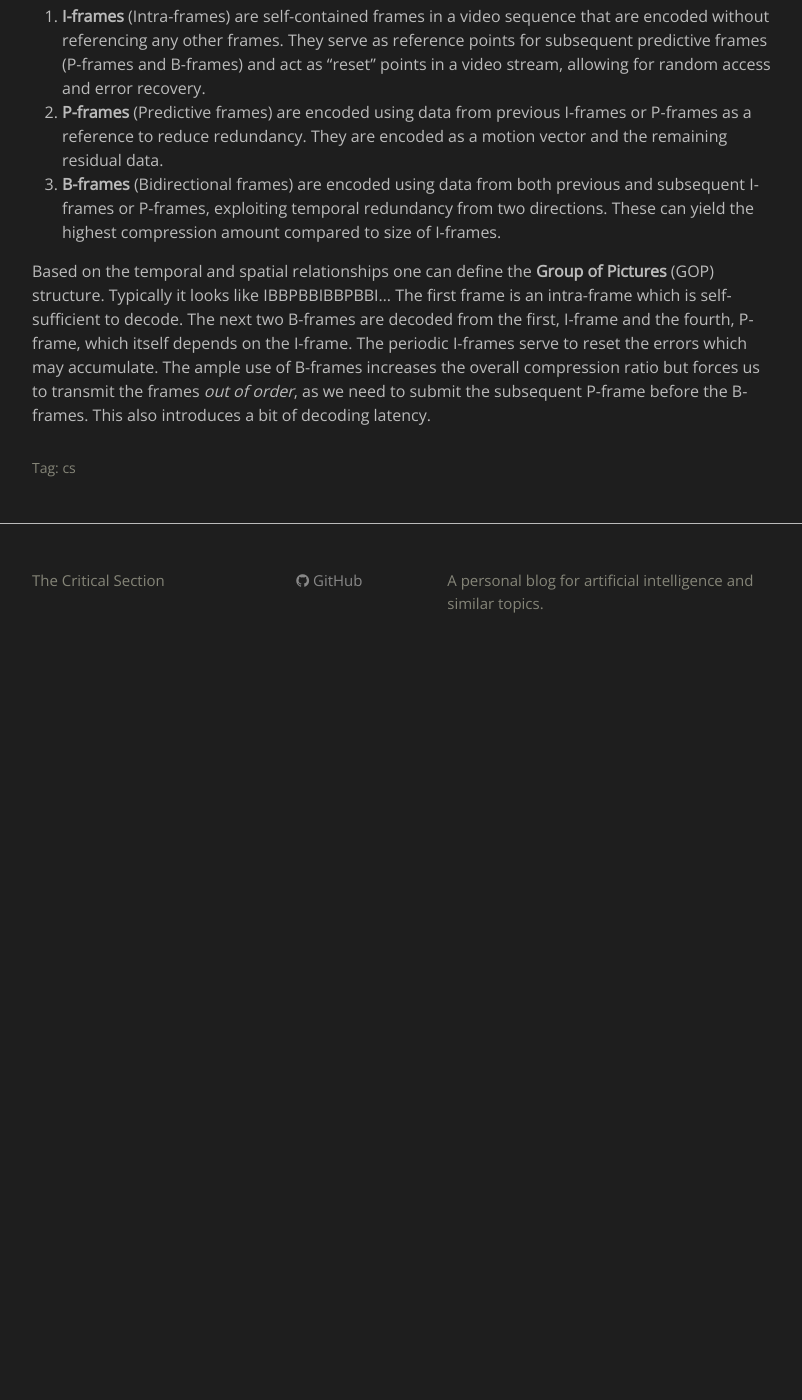
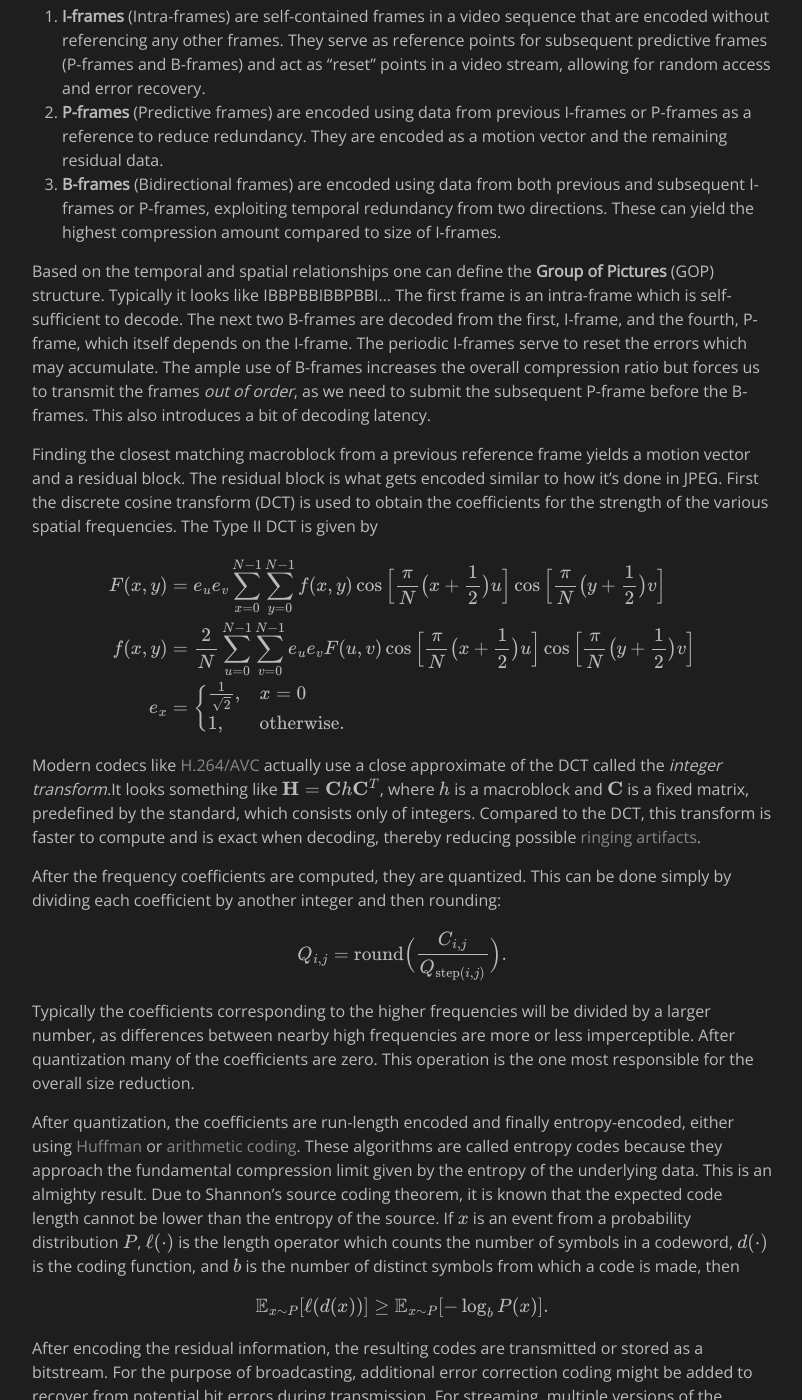
Before and after one commit to aceofgreens/aceofgreens.github.io, a Jekyll site: the page built from _posts/2023-09-13-mpeg.md, in a window 1280 px wide and 1400 px high, scrolled down 2468 px. Shown: the whole window, without its empty margins (238-1040 px from the left). Built offline with Jekyll 4.4.1, drawn with Linux system fonts in a browser that asks for light colours; formulas are drawn with MathJax 3; before the commit the page ends 3142 px from its top, so only the background shows below that; some of the changed text lies outside the part shown.

Commit message:
Progress on post

```diff
--- a/_posts/2023-09-13-mpeg.md
+++ b/_posts/2023-09-13-mpeg.md
@@ -43,8 +43,44 @@ Even the best-matching found block may not match exactly.For that reason the enc
 2. **P-frames** (Predictive frames) are encoded using data from previous I-frames or P-frames as a reference to reduce redundancy. They are encoded as a motion vector and the remaining residual data.
 3. **B-frames** (Bidirectional frames) are encoded using data from both previous and subsequent I-frames or P-frames, exploiting temporal redundancy from two directions. These can yield the highest compression amount compared to size of I-frames.
 
-Based on the temporal and spatial relationships one can define the **Group of Pictures** (GOP) structure. Typically it looks like IBBPBBIBBPBBI... The first frame is an intra-frame which is self-sufficient to decode. The next two B-frames are decoded from the first, I-frame and the fourth, P-frame, which itself depends on the I-frame. The periodic I-frames serve to reset the errors which may accumulate. The ample use of B-frames increases the overall compression ratio but forces us to transmit the frames *out of order*, as we need to submit the subsequent P-frame before the B-frames. This also introduces a bit of decoding latency.
+Based on the temporal and spatial relationships one can define the **Group of Pictures** (GOP) structure. Typically it looks like IBBPBBIBBPBBI... The first frame is an intra-frame which is self-sufficient to decode. The next two B-frames are decoded from the first, I-frame, and the fourth, P-frame, which itself depends on the I-frame. The periodic I-frames serve to reset the errors which may accumulate. The ample use of B-frames increases the overall compression ratio but forces us to transmit the frames *out of order*, as we need to submit the subsequent P-frame before the B-frames. This also introduces a bit of decoding latency.
 
+Finding the closest matching macroblock from a previous reference frame yields a motion vector and a residual block. The residual block is what gets encoded similar to how it's done in JPEG. First the discrete cosine transform (DCT) is used to obtain the coefficients for the strength of the various spatial frequencies. The Type II DCT is given by
+
+$$
+\begin{aligned}
+F(x, y) & = e_u e_v \sum_{x=0}^{N-1} \sum_{y=0}^{N-1} f(x, y) \cos \Big[\frac{\pi}{N} \big(x + \frac{1}{2}\big) u \Big]   \cos \Big[\frac{\pi}{N} \big(y + \frac{1}{2}\big) v \Big] \\
+
+f(x, y) & = \frac{2}{N} \sum_{u=0}^{N-1} \sum_{v=0}^{N-1} e_u e_v F(u, v)  \cos \Big[\frac{\pi}{N} \big(x + \frac{1}{2}\big) u \Big] \cos \Big[\frac{\pi}{N} \big(y + \frac{1}{2}\big) v \Big] \\
+
+e_x & = \begin{cases}
+\frac{1}{\sqrt{2}}, & x = 0 \\
+1, & \text{otherwise.}
+\end{cases}
+
+\end{aligned}
+$$
+
+Modern codecs like [H.264/AVC](https://en.wikipedia.org/wiki/Advanced_Video_Coding) actually use a close approximate of the DCT called the *integer transform*.It looks something like $\mathbf{H} = \mathbf{C} h \mathbf{C}^T$, where $h$ is a macroblock and $\mathbf{C}$ is a fixed matrix, predefined by the standard, which consists only of integers. Compared to the DCT, this transform is faster to compute and is exact when decoding, thereby reducing possible [ringing artifacts](https://en.wikipedia.org/wiki/Ringing_artifacts).
+
+After the frequency coefficients are computed, they are quantized. This can be done simply by dividing each coefficient by another integer and then rounding:
+
+$$ Q_{i, j} = \text{round} \Big(\frac{C_{i, j}}{Q_{\text{step}(i, j)}} \Big). $$
+
+Typically the coefficients corresponding to the higher frequencies will be divided by a larger number, as differences between nearby high frequencies are more or less imperceptible. After quantization many of the coefficients are zero. This operation is the one most responsible for the overall size reduction.
+
+After quantization, the coefficients are run-length encoded and finally entropy-encoded, either using [Huffman](https://en.wikipedia.org/wiki/Huffman_coding) or [arithmetic coding](https://en.wikipedia.org/wiki/Arithmetic_coding). These algorithms are called entropy codes because they approach the fundamental compression limit given by the entropy of the underlying data. This is an almighty result. Due to Shannon's source coding theorem, it is known that the expected code length cannot be lower than the entropy of the source. If $x$ is an event from a probability distribution $P$, $\ell(\cdot)$ is the length operator which counts the number of symbols in a codeword, $d(\cdot)$ is the coding function, and $b$ is the number of distinct symbols from which a code is made, then
+
+$$
+\mathbb{E}_{x \sim P} [\ell(d(x))] \ge \mathbb{E}_{x \sim P} [- \log_b P(x)].
+$$
+
+After encoding the residual information, the resulting codes are transmitted or stored as a bitstream. For the purpose of broadcasting, additional error correction coding might be added to recover from potential bit errors during transmission. For streaming, multiple versions of the content are encoded at different bit rates. Depending on the viewer's network conditions, the appropriate bit rate stream is delivered dynamically.
+
+The encoded data is what gets fed into the muxer for containerisation. Note that modern codecs like [H.264](https://en.wikipedia.org/wiki/Advanced_Video_Coding), also known as MPEG-4 Part 2, are based on the ideas above but use many additional low-level improvements. For example:
+- Dividing the macroblocks into **partitions** and estimate a motion vector for each partition,
+- **Subpixel motion compensation** using interpolation, yielding more accrate block matching,
+- **Multiple past references** blocks predicting a single current block.
 
 
 
```
